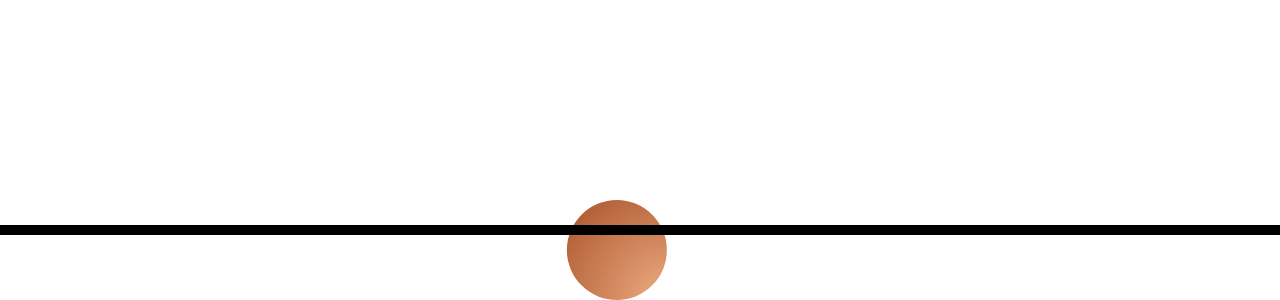
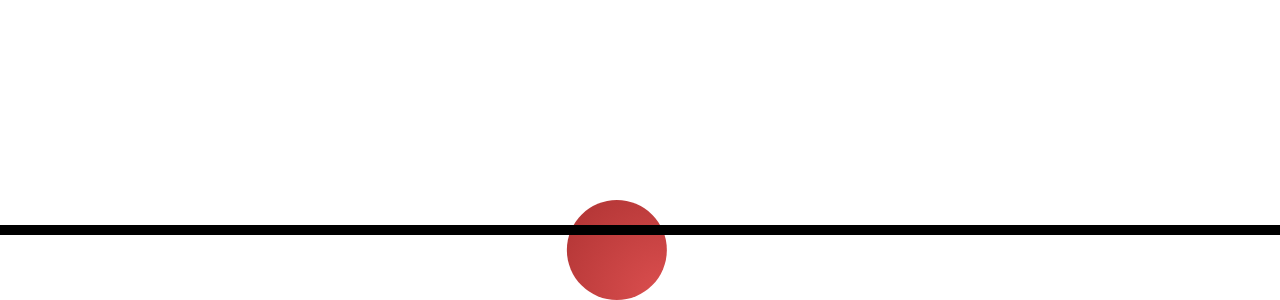
Before and after one commit to sme87/motion-in-class-saif, a website: page deploy/index.html in a window 1280 px wide. Shown: the part 500-800 px from the top of the page. Drawn offline with Linux system fonts and the light colour scheme.

Commit message:
Updated circle color

```diff
--- a/deploy/css/styles.css
+++ b/deploy/css/styles.css
@@ -380,7 +380,7 @@ textarea {
       height: 100px;
       margin-top: 700px; }
     #shapes > div #red-ball {
-      background: radial-gradient(circle at 100px 100px, #eead82, #aa532b);
+      background: radial-gradient(circle at 100px 100px, #dd5050, #af3333);
       border-radius: 100%; }
   #shapes #line {
     height: 10px;
--- a/dev/scss/sections/_shapes.scss
+++ b/dev/scss/sections/_shapes.scss
@@ -17,7 +17,7 @@
         }
 
         #red-ball{
-            background: radial-gradient(circle at 100px 100px, #eead82, rgb(170, 83, 43));
+            background: radial-gradient(circle at 100px 100px, #dd5050, rgb(175, 51, 51));
             border-radius: 100%;
         }
 
```
